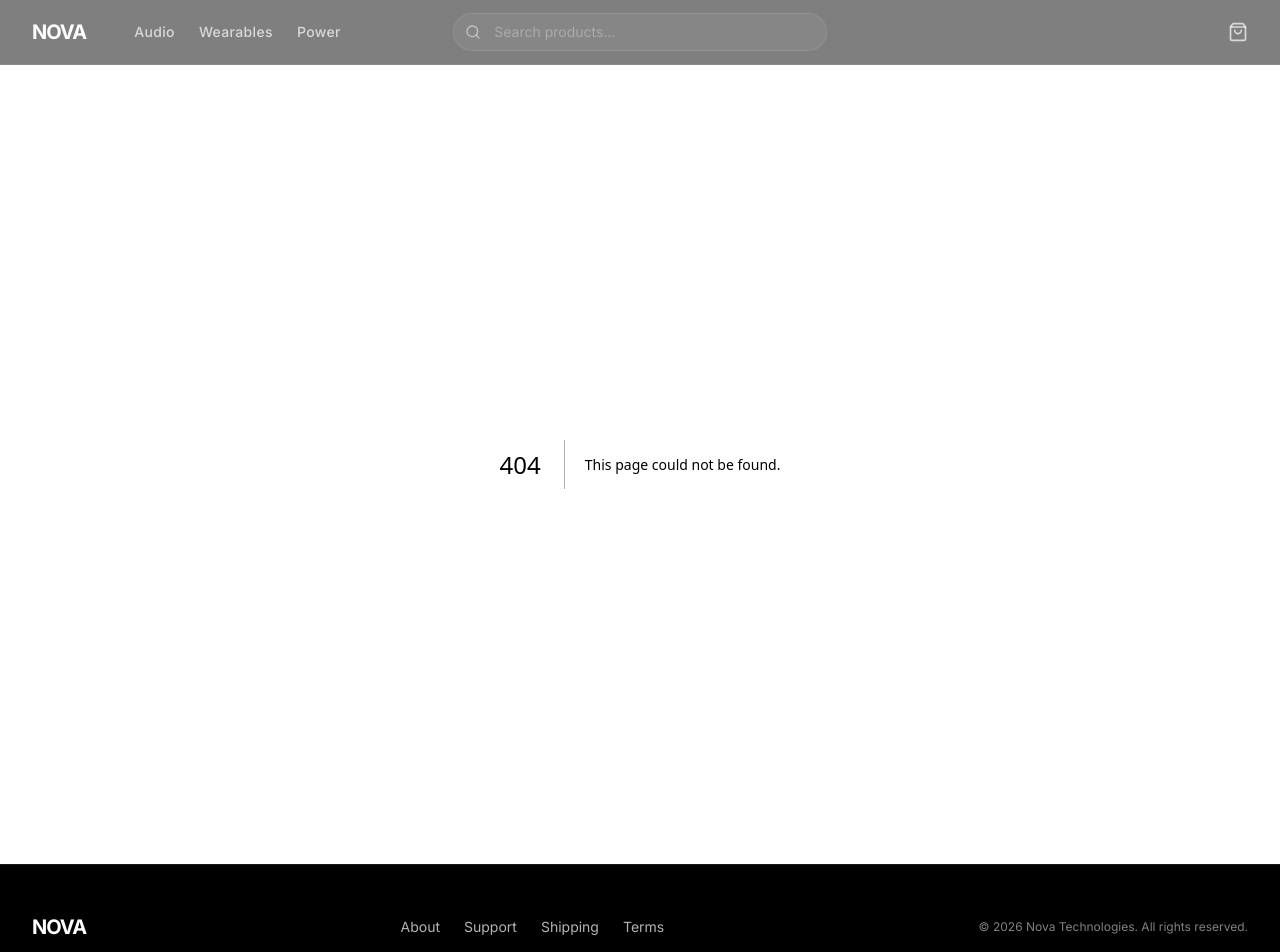
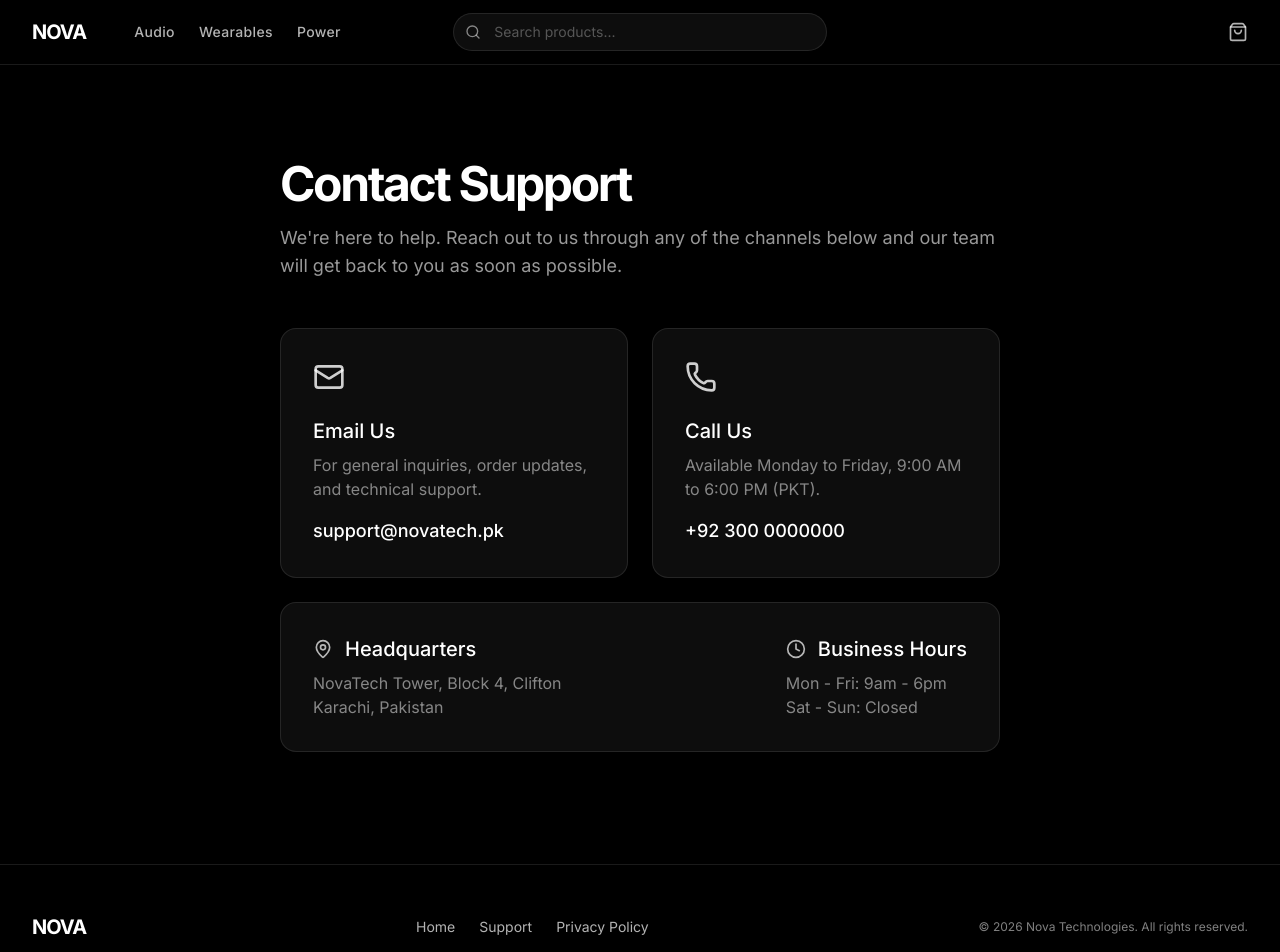
Before and after one commit to mkaab/NovaTech, a Next.js app: page /support in a window 1280 px wide. Before the commit this address had no page. Shown: the top 952 px of the page. Built offline with nearby package versions, Linux system fonts and the light colour scheme.

Commit message:
UI fixes

```diff
--- a/src/app/checkout/page.tsx
+++ b/src/app/checkout/page.tsx
@@ -81,9 +81,7 @@ export default function CheckoutPage() {
                 <div className="space-y-4">
                   <div className="relative">
                     <select name="country" className="w-full bg-white/5 border border-white/10 rounded-md p-4 text-white focus:outline-none focus:border-white/30 focus:bg-white/10 transition-all appearance-none cursor-pointer">
-                      <option value="US" className="bg-zinc-900">United States</option>
-                      <option value="UK" className="bg-zinc-900">United Kingdom</option>
-                      <option value="CA" className="bg-zinc-900">Canada</option>
+                      <option value="PK" className="bg-zinc-900">Pakistan</option>
                     </select>
                     <div className="pointer-events-none absolute inset-y-0 right-0 flex items-center px-4 text-white/50">
                       <svg className="fill-current h-4 w-4" xmlns="http://www.w3.org/2000/svg" viewBox="0 0 20 20"><path d="M9.293 12.95l.707.707L15.657 8l-1.414-1.414L10 10.828 5.757 6.586 4.343 8z"/></svg>
@@ -101,17 +99,21 @@ export default function CheckoutPage() {
                   <div className="grid grid-cols-3 gap-4">
                     <input type="text" name="city" placeholder="City" required className="col-span-1 w-full bg-white/5 border border-white/10 rounded-md p-4 text-white placeholder:text-white/40 focus:outline-none focus:border-white/30 focus:bg-white/10 transition-all" />
                     <div className="relative col-span-1">
-                      <select name="state" className="w-full bg-white/5 border border-white/10 rounded-md p-4 text-white focus:outline-none focus:border-white/30 focus:bg-white/10 transition-all appearance-none cursor-pointer">
-                        <option value="" className="bg-zinc-900">State</option>
-                        <option value="CA" className="bg-zinc-900">California</option>
-                        <option value="NY" className="bg-zinc-900">New York</option>
-                        <option value="TX" className="bg-zinc-900">Texas</option>
+                      <select name="state" required className="w-full bg-white/5 border border-white/10 rounded-md p-4 text-white focus:outline-none focus:border-white/30 focus:bg-white/10 transition-all appearance-none cursor-pointer">
+                        <option value="" className="bg-zinc-900">Province</option>
+                        <option value="Punjab" className="bg-zinc-900">Punjab</option>
+                        <option value="Sindh" className="bg-zinc-900">Sindh</option>
+                        <option value="KPK" className="bg-zinc-900">Khyber Pakhtunkhwa</option>
+                        <option value="Balochistan" className="bg-zinc-900">Balochistan</option>
+                        <option value="Islamabad" className="bg-zinc-900">Islamabad (ICT)</option>
+                        <option value="AJK" className="bg-zinc-900">Azad Kashmir</option>
+                        <option value="GB" className="bg-zinc-900">Gilgit-Baltistan</option>
                       </select>
                       <div className="pointer-events-none absolute inset-y-0 right-0 flex items-center px-2 text-white/50">
                         <svg className="fill-current h-4 w-4" xmlns="http://www.w3.org/2000/svg" viewBox="0 0 20 20"><path d="M9.293 12.95l.707.707L15.657 8l-1.414-1.414L10 10.828 5.757 6.586 4.343 8z"/></svg>
                       </div>
                     </div>
-                    <input type="text" name="zip" placeholder="ZIP code" required className="col-span-1 w-full bg-white/5 border border-white/10 rounded-md p-4 text-white placeholder:text-white/40 focus:outline-none focus:border-white/30 focus:bg-white/10 transition-all" />
+                    <input type="text" name="zip" placeholder="Postal code" required className="col-span-1 w-full bg-white/5 border border-white/10 rounded-md p-4 text-white placeholder:text-white/40 focus:outline-none focus:border-white/30 focus:bg-white/10 transition-all" />
                   </div>
                 </div>
               </section>
--- /dev/null
+++ b/src/app/privacy-policy/page.tsx
@@ -0,0 +1,44 @@
+export default function PrivacyPolicyPage() {
+  return (
+    <div className="min-h-screen bg-black text-white pt-24 pb-20 selection:bg-white selection:text-black">
+      <div className="max-w-3xl mx-auto px-6">
+        <h1 className="text-4xl md:text-5xl font-bold tracking-tighter mb-4">Privacy Policy</h1>
+        <p className="text-white/50 text-sm mb-12">Last updated: June 10, 2026</p>
+
+        <div className="space-y-8 text-white/70 leading-relaxed">
+          <section>
+            <h2 className="text-2xl font-medium text-white mb-4">1. Information We Collect</h2>
+            <p>
+              We collect information that you provide directly to us when you make a purchase, create an account, subscribe to our newsletter, or contact customer support. This may include your name, email address, phone number, shipping address, and payment information.
+            </p>
+          </section>
+
+          <section>
+            <h2 className="text-2xl font-medium text-white mb-4">2. How We Use Your Information</h2>
+            <p className="mb-4">We use the information we collect to:</p>
+            <ul className="list-disc pl-6 space-y-2">
+              <li>Process your transactions and fulfill your orders.</li>
+              <li>Communicate with you about your orders, products, and promotional offers.</li>
+              <li>Provide, maintain, and improve our services and website experience.</li>
+              <li>Detect, investigate, and prevent fraudulent transactions and other illegal activities.</li>
+            </ul>
+          </section>
+
+          <section>
+            <h2 className="text-2xl font-medium text-white mb-4">3. Data Sharing and Security</h2>
+            <p>
+              We do not sell your personal information to third parties. We may share your information with trusted third-party service providers (such as shipping partners and payment processors) solely for the purpose of fulfilling your orders. We implement strict security measures to protect your personal information from unauthorized access or disclosure.
+            </p>
+          </section>
+
+          <section>
+            <h2 className="text-2xl font-medium text-white mb-4">4. Your Rights</h2>
+            <p>
+              You have the right to access, correct, or delete your personal information at any time. If you wish to exercise these rights or have any questions about our privacy practices, please contact us at <a href="mailto:support@novatech.pk" className="text-white hover:underline">support@novatech.pk</a>.
+            </p>
+          </section>
+        </div>
+      </div>
+    </div>
+  )
+}
--- /dev/null
+++ b/src/app/support/page.tsx
@@ -0,0 +1,47 @@
+import { Mail, Phone, Clock, MapPin } from "lucide-react"
+
+export default function SupportPage() {
+  return (
+    <div className="min-h-screen bg-black text-white pt-24 pb-20 selection:bg-white selection:text-black">
+      <div className="max-w-3xl mx-auto px-6">
+        <h1 className="text-4xl md:text-5xl font-bold tracking-tighter mb-4">Contact Support</h1>
+        <p className="text-white/60 text-lg mb-12">
+          We're here to help. Reach out to us through any of the channels below and our team will get back to you as soon as possible.
+        </p>
+
+        <div className="grid sm:grid-cols-2 gap-6">
+          <div className="bg-white/5 border border-white/10 rounded-2xl p-8 hover:bg-white/10 transition-colors">
+            <Mail className="w-8 h-8 mb-6 text-white/80" />
+            <h2 className="text-xl font-medium mb-2">Email Us</h2>
+            <p className="text-white/50 mb-4">For general inquiries, order updates, and technical support.</p>
+            <a href="mailto:support@novatech.pk" className="text-lg font-medium hover:underline">support@novatech.pk</a>
+          </div>
+
+          <div className="bg-white/5 border border-white/10 rounded-2xl p-8 hover:bg-white/10 transition-colors">
+            <Phone className="w-8 h-8 mb-6 text-white/80" />
+            <h2 className="text-xl font-medium mb-2">Call Us</h2>
+            <p className="text-white/50 mb-4">Available Monday to Friday, 9:00 AM to 6:00 PM (PKT).</p>
+            <a href="tel:+923000000000" className="text-lg font-medium hover:underline">+92 300 0000000</a>
+          </div>
+        </div>
+
+        <div className="mt-6 bg-white/5 border border-white/10 rounded-2xl p-8 flex flex-col sm:flex-row sm:items-center justify-between gap-6">
+          <div>
+            <div className="flex items-center gap-3 mb-2">
+              <MapPin className="w-5 h-5 text-white/70" />
+              <h2 className="text-xl font-medium">Headquarters</h2>
+            </div>
+            <p className="text-white/50">NovaTech Tower, Block 4, Clifton<br />Karachi, Pakistan</p>
+          </div>
+          <div>
+            <div className="flex items-center gap-3 mb-2">
+              <Clock className="w-5 h-5 text-white/70" />
+              <h2 className="text-xl font-medium">Business Hours</h2>
+            </div>
+            <p className="text-white/50">Mon - Fri: 9am - 6pm<br />Sat - Sun: Closed</p>
+          </div>
+        </div>
+      </div>
+    </div>
+  )
+}
--- a/src/components/layout/Footer.tsx
+++ b/src/components/layout/Footer.tsx
@@ -5,29 +5,26 @@ export function Footer() {
     <footer className="bg-black text-white/70 border-t border-white/10 mt-auto">
       <div className="mx-auto max-w-7xl px-4 py-12 sm:px-6 lg:px-8 flex flex-col md:flex-row justify-between items-center gap-6">
         <div className="flex items-center gap-4">
-          <span className="text-xl font-bold tracking-tighter text-white">NOVA</span>
+          <Link href="/" className="text-xl font-bold tracking-tighter text-white hover:text-white/80 transition">
+            NOVA
+          </Link>
         </div>
 
         <nav aria-label="Footer Navigation">
           <ul className="flex flex-wrap justify-center gap-6 text-sm">
             <li>
               <Link className="transition hover:text-white" href="/">
-                About
+                Home
               </Link>
             </li>
             <li>
-              <Link className="transition hover:text-white" href="/">
+              <Link className="transition hover:text-white" href="/support">
                 Support
               </Link>
             </li>
             <li>
-              <Link className="transition hover:text-white" href="/">
-                Shipping
-              </Link>
-            </li>
-            <li>
-              <Link className="transition hover:text-white" href="/">
-                Terms
+              <Link className="transition hover:text-white" href="/privacy-policy">
+                Privacy Policy
               </Link>
             </li>
           </ul>
--- a/src/components/layout/Navbar.tsx
+++ b/src/components/layout/Navbar.tsx
@@ -1,13 +1,15 @@
 "use client"
 
 import Link from "next/link"
-import { ShoppingBag, Search, Menu } from "lucide-react"
+import { ShoppingBag, Search, Menu, X } from "lucide-react"
 import { useState } from "react"
 import { CartDrawer } from "@/components/ui/CartDrawer"
 import { useCartStore } from "@/lib/store"
+import { motion, AnimatePresence } from "framer-motion"
 
 export function Navbar() {
   const [isCartOpen, setIsCartOpen] = useState(false)
+  const [isMobileMenuOpen, setIsMobileMenuOpen] = useState(false)
   const cartCount = useCartStore((state) => state.cartCount())
 
   return (
@@ -58,7 +60,10 @@ export function Navbar() {
               </button>
 
               <div className="block md:hidden">
-                <button className="rounded bg-white/10 p-2 text-white/70 transition hover:text-white">
+                <button
+                  onClick={() => setIsMobileMenuOpen(true)}
+                  className="rounded bg-white/10 p-2 text-white/70 transition hover:text-white"
+                >
                   <Menu className="w-5 h-5" />
                 </button>
               </div>
@@ -67,6 +72,41 @@ export function Navbar() {
         </div>
       </nav>
 
+      {/* Mobile Menu Overlay */}
+      <AnimatePresence>
+        {isMobileMenuOpen && (
+          <motion.div
+            initial={{ opacity: 0, y: -20 }}
+            animate={{ opacity: 1, y: 0 }}
+            exit={{ opacity: 0, y: -20 }}
+            transition={{ duration: 0.3, ease: "easeInOut" }}
+            className="fixed inset-0 z-50 bg-black/95 backdrop-blur-xl flex flex-col pt-20 px-6"
+          >
+            <button
+              onClick={() => setIsMobileMenuOpen(false)}
+              className="absolute top-6 right-6 p-2 text-white/70 hover:text-white transition-colors"
+            >
+              <X className="w-8 h-8" />
+            </button>
+            <nav className="flex flex-col gap-8 text-3xl font-medium tracking-tight mt-16">
+              <Link onClick={() => setIsMobileMenuOpen(false)} href="/collections?category=Audio" className="text-white/70 hover:text-white transition">Audio</Link>
+              <Link onClick={() => setIsMobileMenuOpen(false)} href="/collections?category=Wearables" className="text-white/70 hover:text-white transition">Wearables</Link>
+              <Link onClick={() => setIsMobileMenuOpen(false)} href="/collections?category=Power" className="text-white/70 hover:text-white transition">Power</Link>
+            </nav>
+            <div className="mt-auto pb-12 w-full max-w-sm mx-auto">
+                <div className="relative w-full">
+                  <Search className="absolute left-4 top-1/2 -translate-y-1/2 w-5 h-5 text-white/50" />
+                  <input
+                    type="text"
+                    placeholder="Search products..."
+                    className="w-full bg-white/5 border border-white/10 rounded-full py-4 pl-12 pr-4 text-white placeholder:text-white/30 focus:outline-none focus:border-white/30 focus:bg-white/10 transition-all text-lg"
+                  />
+                </div>
+            </div>
+          </motion.div>
+        )}
+      </AnimatePresence>
+
       <CartDrawer isOpen={isCartOpen} onClose={() => setIsCartOpen(false)} />
     </>
   )
--- a/src/lib/data.ts
+++ b/src/lib/data.ts
@@ -21,9 +21,7 @@ export const products: Product[] = [
     branding: "Generic / Compatible Power",
     image: "/images/products/Adapter-1.png",
     images: [
-      "/images/products/Adapter-1.png",
-      "https://images.unsplash.com/photo-1583863788434-e58a36330cf0?w=800&q=80",
-      "https://images.unsplash.com/photo-1609091839311-d5365f9ff1c5?w=800&q=80"
+      "/images/products/Adapter-1.png"
     ]
   },
   {
@@ -36,8 +34,7 @@ export const products: Product[] = [
     branding: "Brand Reseller (BOYA)",
     image: "/images/products/boya_mw3.png",
     images: [
-      "/images/products/boya_mw3.png",
-      "https://images.unsplash.com/photo-1590658268037-6bf12165a8df?w=800&q=80"
+      "/images/products/boya_mw3.png"
     ]
   },
   {
```
